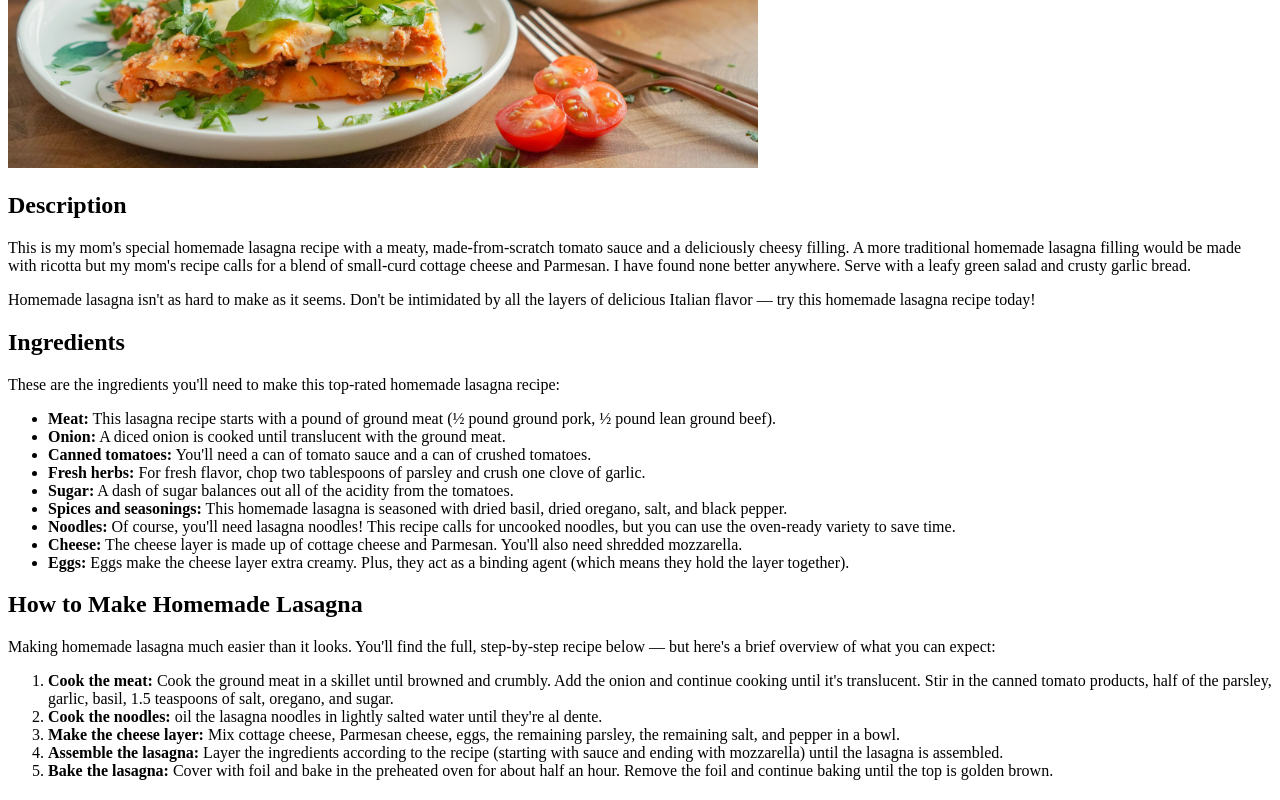
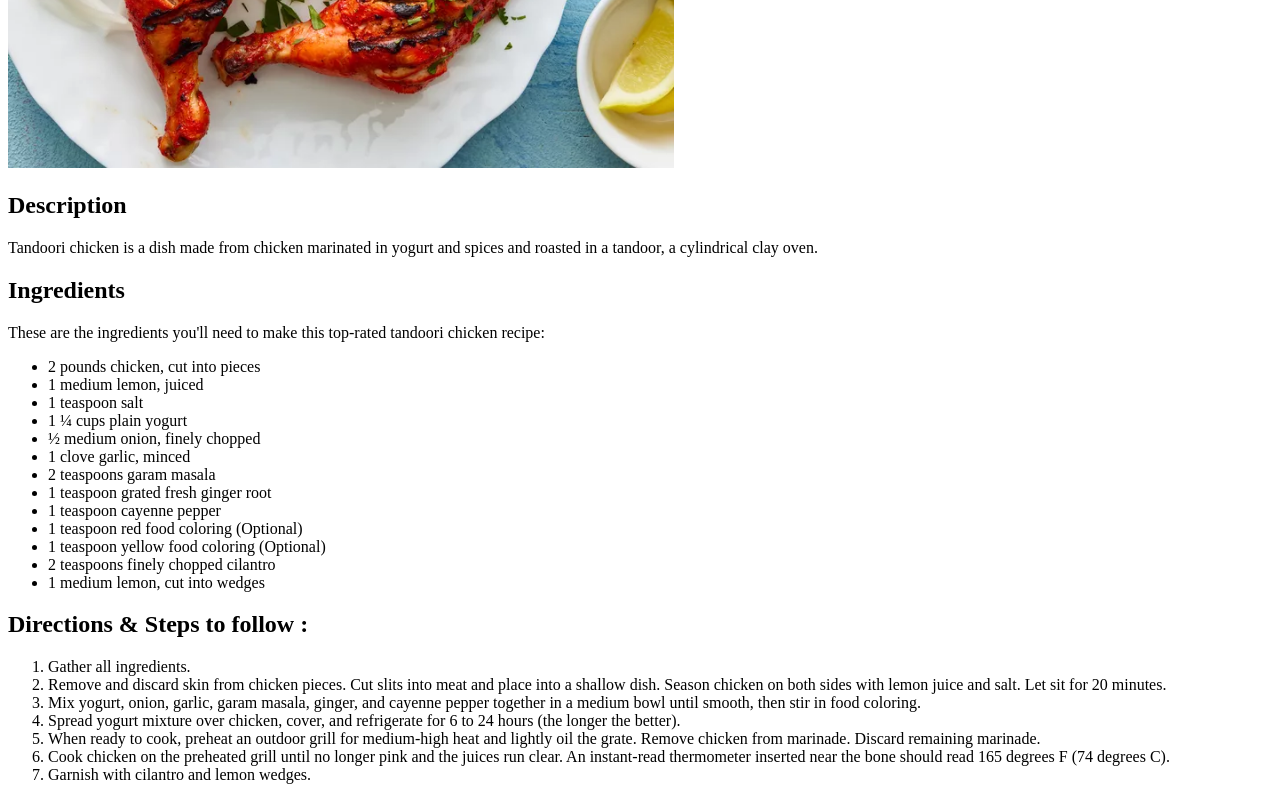
Before and after one commit to johnyxaxa/odin-recipes, a plain HTML site: page recipes/tandoori-chicken.html in a window 1280 px wide. Shown: the part 412-1212 px from the top of the page. Drawn offline with Linux system fonts and the light colour scheme.

Commit message:
Add +2 recipe pg along with imgs

```diff
--- a/recipes/tandoori-chicken.html
+++ b/recipes/tandoori-chicken.html
@@ -7,52 +7,50 @@
 </head>
 <body>
 
-    <h1>Lasagna Recipe</h1>
+    <h1>Tandoori Chicken Recipe</h1>
 
-    <img src="/images/lasagna.jpg" alt="A picture of finished dish, Lasagna." height="500">
+    <img src="/images/tandoori-chicken.webp" alt="A picture of finished dish, Tandoori Chicken." height="500">
         <h2>Description</h2>
 
-            <p>This is my mom's special homemade lasagna recipe with a meaty,
-        made-from-scratch tomato sauce and a deliciously cheesy filling. A more traditional
-        homemade lasagna filling would be made with ricotta but my mom's recipe calls for a
-        blend of small-curd cottage cheese and Parmesan. I have found none better anywhere.
-        Serve with a leafy green salad and crusty garlic bread.
-             </p>
+            <p>
+                Tandoori chicken is a dish made from chicken marinated in yogurt and spices and roasted in a tandoor, a cylindrical clay oven.
+            </p>
 
-             <p>
-                Homemade lasagna isn't as hard to make as it seems. Don't be intimidated by
-                all the layers of delicious Italian flavor — try this homemade lasagna recipe today!
-             </p>
+
 
         <h2>Ingredients</h2>
 
              <p>
-                These are the ingredients you'll need to make this top-rated homemade lasagna recipe:
+                These are the ingredients you'll need to make this top-rated tandoori chicken recipe:
              </p>
 
                 <ul>
-                    <li><strong>Meat:</strong> This lasagna recipe starts with a pound of ground meat (½ pound ground pork, ½ pound lean ground beef).</li>
-                    <li><strong>Onion:</strong> A diced onion is cooked until translucent with the ground meat.</li>
-                    <li><strong>Canned tomatoes:</strong> You'll need a can of tomato sauce and a can of crushed tomatoes.</li>
-                    <li><strong>Fresh herbs:</strong> For fresh flavor, chop two tablespoons of parsley and crush one clove of garlic.</li>
-                    <li><strong>Sugar:</strong> A dash of sugar balances out all of the acidity from the tomatoes.</li>
-                    <li><strong>Spices and seasonings:</strong> This homemade lasagna is seasoned with dried basil, dried oregano, salt, and black pepper.</li>
-                    <li><strong>Noodles:</strong> Of course, you'll need lasagna noodles! This recipe calls for uncooked noodles, but you can use the oven-ready variety to save time.</li>
-                    <li><strong>Cheese:</strong> The cheese layer is made up of cottage cheese and Parmesan. You'll also need shredded mozzarella.</li>
-                    <li><strong>Eggs:</strong> Eggs make the cheese layer extra creamy. Plus, they act as a binding agent (which means they hold the layer together).</li>
+                    <li>2 pounds chicken, cut into pieces</li>
+                    <li>1 medium lemon, juiced</li>
+                    <li>1 teaspoon salt</li>
+                    <li>1 ¼ cups plain yogurt</li>
+                    <li>½ medium onion, finely chopped</li>
+                    <li>1 clove garlic, minced</li>
+                    <li>2 teaspoons garam masala</li>
+                    <li>1 teaspoon grated fresh ginger root</li>
+                    <li>1 teaspoon cayenne pepper</li>
+                    <li>1 teaspoon red food coloring (Optional)</li>
+                    <li>1 teaspoon yellow food coloring (Optional)</li>
+                    <li>2 teaspoons finely chopped cilantro</li>
+                    <li>1 medium lemon, cut into wedges</li>
                 </ul>
 
-        <h2>How to Make Homemade Lasagna</h2>
-            <p>
-                Making homemade lasagna much easier than it looks. You'll find the full, step-by-step recipe below — but here's a brief overview of what you can expect:
-            </p>
+        <h2>Directions & Steps to follow :</h2>
+
 
                 <ol>
-                    <li><strong>Cook the meat:</strong> Cook the ground meat in a skillet until browned and crumbly. Add the onion and continue cooking until it's translucent. Stir in the canned tomato products, half of the parsley, garlic, basil, 1.5 teaspoons of salt, oregano, and sugar.</li>
-                    <li><strong>Cook the noodles:</strong> oil the lasagna noodles in lightly salted water until they're al dente.</li>
-                    <li><strong>Make the cheese layer:</strong> Mix cottage cheese, Parmesan cheese, eggs, the remaining parsley, the remaining salt, and pepper in a bowl.</li>
-                    <li><strong>Assemble the lasagna:</strong> Layer the ingredients according to the recipe (starting with sauce and ending with mozzarella) until the lasagna is assembled.</li>
-                    <li><strong>Bake the lasagna:</strong> Cover with foil and bake in the preheated oven for about half an hour. Remove the foil and continue baking until the top is golden brown.</li>
+                    <li>Gather all ingredients.</li>
+                    <li>Remove and discard skin from chicken pieces. Cut slits into meat and place into a shallow dish. Season chicken on both sides with lemon juice and salt. Let sit for 20 minutes.</li>
+                    <li>Mix yogurt, onion, garlic, garam masala, ginger, and cayenne pepper together in a medium bowl until smooth, then stir in food coloring.</li>
+                    <li>Spread yogurt mixture over chicken, cover, and refrigerate for 6 to 24 hours (the longer the better).</li>
+                    <li>When ready to cook, preheat an outdoor grill for medium-high heat and lightly oil the grate. Remove chicken from marinade. Discard remaining marinade.</li>
+                    <li>Cook chicken on the preheated grill until no longer pink and the juices run clear. An instant-read thermometer inserted near the bone should read 165 degrees F (74 degrees C).</li>
+                    <li>Garnish with cilantro and lemon wedges.</li>
                 </ol>
 </body>
 </html>
```
Also changed, not shown: recipes/chicken-burrito-bowl.html (+48 -0 lines), images/chicken-burrito-bowl.webp (added), images/tandoori-chicken.webp (added).
